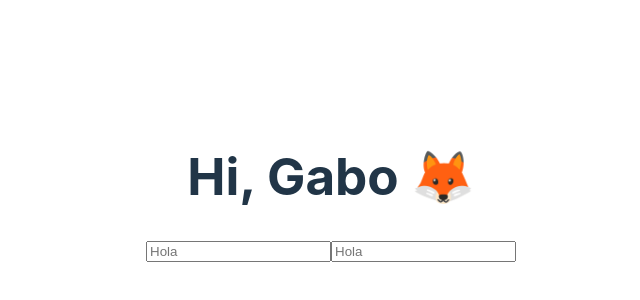
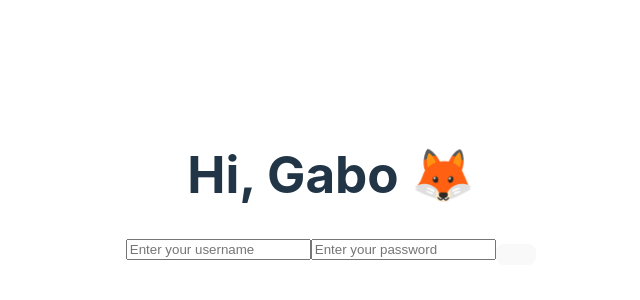
Before and after one commit to gaboDev05/front-liguilla, a React (Vite) app: page / in a window 1280 px wide. Shown: the part 212-512 px from the top of the page, without its empty margins (309-949 px from the left). Built offline with nearby package versions, Linux system fonts and the light colour scheme.

Commit message:
Funcionamiento basico del TextField

```diff
--- a/src/components/TextField.jsx
+++ b/src/components/TextField.jsx
@@ -1,19 +1,24 @@
-import { useState } from "react";
 
+// Componente 'common' encargado de ser un campo de escritura de texto
+const TextField = ({ name, type, placeholder, required=true, state }) => {
 
-const TextField = ({ name, type, required=true }) => {
-    const [Text, setText] = useState('Hola');
+    // Metodo que se ejecuta cada vez que cambia el valor del input debido al onChnage
+    const handlerChange = (event) => { // Recibe un evento por parametro
+        event.preventDefault() // Evita el comportamiento por defecto del input
+        state(event.target.value) // Funcion que se le pasa como prop que es la responsable de cambiar el estado en el componente padre
+    }
 
     return (
         <>
             <input
+                onChange={handlerChange}
                 required={required}
                 type={type}
                 name={name}
-                placeholder={Text}
+                placeholder={placeholder}
             />
         </>
-     );
+    );
 }
 
 export default TextField;
--- a/src/pages/Login/Login.jsx
+++ b/src/pages/Login/Login.jsx
@@ -1,15 +1,24 @@
 
+import { useState } from "react";
 import TextField from "../../components/TextField";
 
 
 const Login = () => {
+    const [userName, newUserName] = useState('')
+    const [userPassword, newUserPassword] = useState('')
+
+    const printUser = () => {
+        console.log(`${userName} ${userPassword}`)
+    }
+
     return (
         <>
             <h1>Hi, Gabo 🦊</h1>
-            <TextField name='User' type='Text'/>
-            <TextField name='Pass' type='Password'/>
+            <TextField name='User' type='Text' placeholder='Enter your username' state={newUserName}/>
+            <TextField name='Pass' type='Password' placeholder='Enter your password' state={newUserPassword}/>
+            <button onClick={printUser}/>
         </>
-     );
+    );
 }
 
 export default Login;
```
